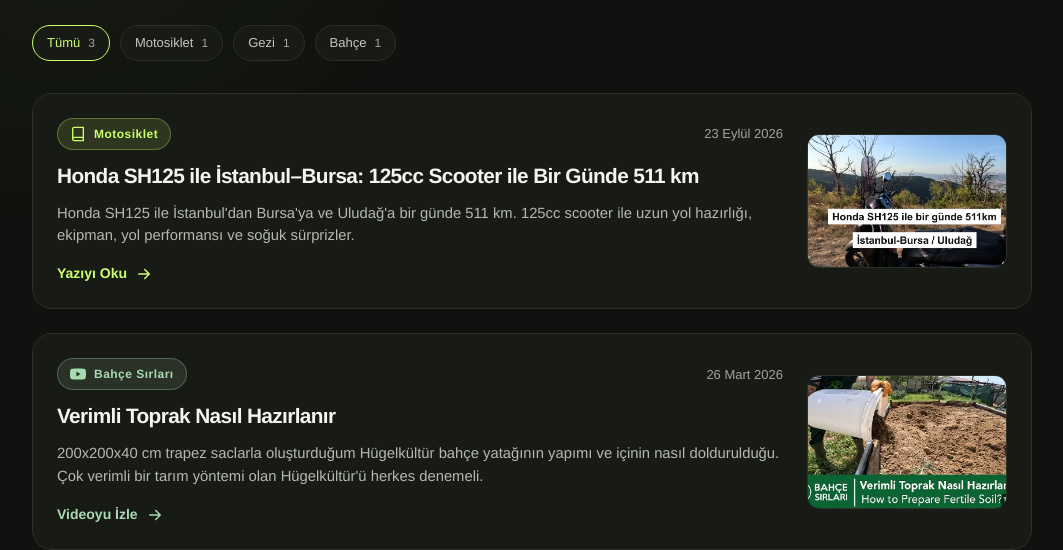
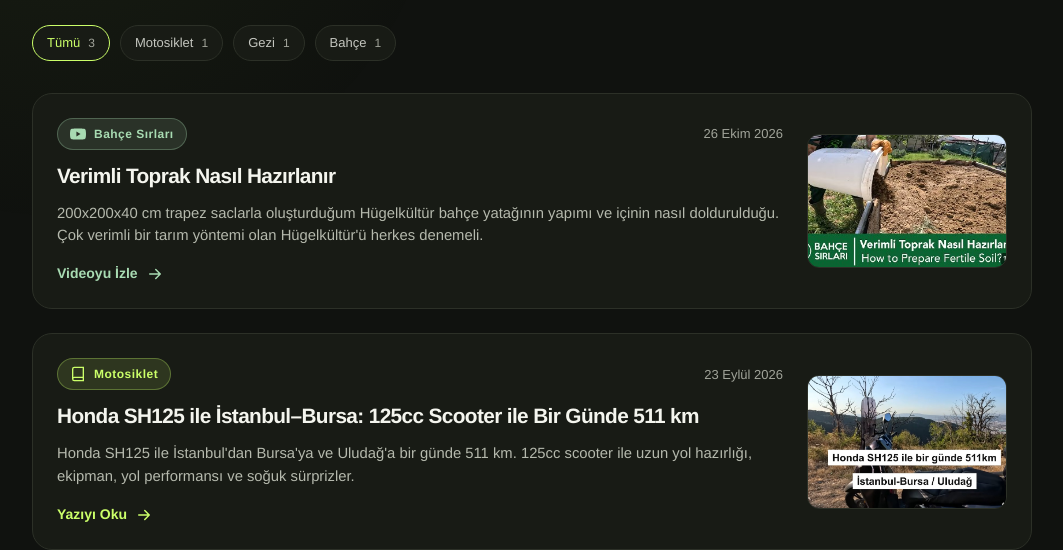
Before and after one commit to smphotographer/sezginmesut-site, an Eleventy site: page src/blog/index.njk in a window 1280 px wide. Shown: the part 267-817 px from the top of the page, without its empty margins (108-1171 px from the left). Built offline with nearby package versions, Linux system fonts and the light colour scheme; Eleventy itself is replaced by a stand-in of ours; files that its build step writes are made by us from their sources.

Commit message:
Güncellendi Video: verimli-toprak-nasil-hazirlanir

```diff
--- a/src/videolar/verimli-toprak-nasil-hazirlanir.md
+++ b/src/videolar/verimli-toprak-nasil-hazirlanir.md
@@ -1,10 +1,10 @@
 ---
-title: "Verimli Toprak Nasıl Hazırlanır"
-date: 2026-03-26
-channel: "Bahçe Sırları"
-url: "https://www.youtube.com/watch?v=xHPhS5zf8Lk"
+title: Verimli Toprak Nasıl Hazırlanır
+url: https://www.youtube.com/watch?v=xHPhS5zf8Lk
+channel: Bahçe Sırları
+date: 2026-10-26
+description: 200x200x40 cm trapez saclarla oluşturduğum Hügelkültür bahçe yatağının yapımı ve içinin nasıl doldurulduğu. Çok verimli bir tarım yöntemi olan Hügelkültür'ü herkes denemeli.
+category: bahce
 thumbnail: /gorseller/kompost_t.jpg
-category: bahce
-description: "200x200x40 cm trapez saclarla oluşturduğum Hügelkültür bahçe yatağının yapımı ve içinin nasıl doldurulduğu. Çok verimli bir tarım yöntemi olan Hügelkültür'ü herkes denemeli."
 draft: false
 ---
```
